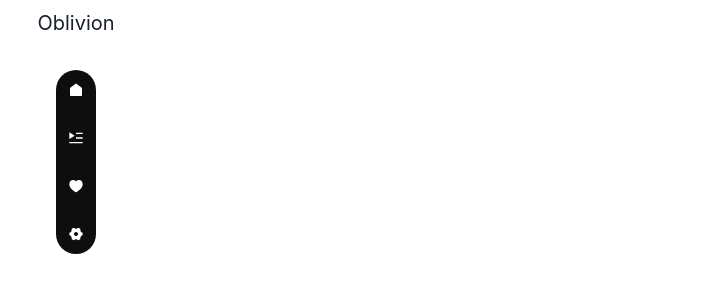
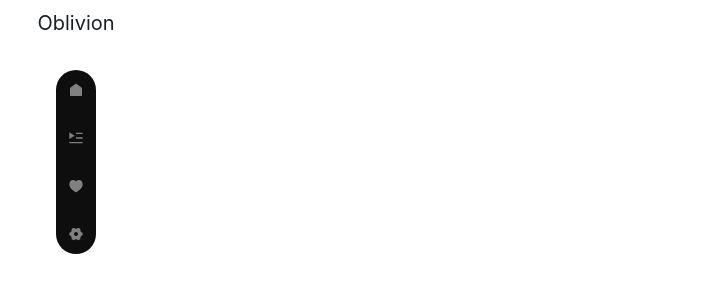
Before and after one commit to JasonMoraisF/Oblivion, a React (Create React App) app: page / in a window 1280 px wide. Shown: the part 289-582 px from the top of the page, without its empty margins (564-1280 px from the left). Built offline with nearby package versions, Linux system fonts and the light colour scheme.

Commit message:
feat: hover and onClick effects

```diff
--- a/src/components/NavBar.jsx
+++ b/src/components/NavBar.jsx
@@ -14,6 +14,11 @@
 } from '@chakra-ui/react';
 
 export const NavBar = () => {
+  const [selected, setSelected] = useState(null);
+  const handleIconClick = iconName => {
+    setSelected(iconName);
+  };
+
   return (
     <ChakraProvider>
       <VStack bgColor={'#0F0E0E'} borderRadius={'50px'}>
@@ -21,25 +26,61 @@
           icon={<RiHomeFill />}
           aria-label="Home Button"
           colorScheme="white"
-          color={'white'}
+          color={selected === 'home' ? 'white' : 'gray'}
+          boxShadow={
+            selected === 'home' ? '0px 0px 5px white' : '0px 0px 0px white'
+          }
+          borderRadius={'50px'}
+          _hover={{
+            color: 'white',
+          }}
+          onClick={() => handleIconClick('home')}
+          _active={{
+            boxShadow: '0px 0px 5px white',
+            borderColor: 'white',
+          }}
         />
         <IconButton
           icon={<RiPlayList2Fill />}
           aria-label="Playlist Button"
           colorScheme="white"
-          color={'white'}
+          color={selected === 'playlist' ? 'white' : 'gray'}
+          boxShadow={
+            selected === 'playlist' ? '0px 0px 5px white' : '0px 0px 0px white'
+          }
+          borderRadius={'50px'}
+          _hover={{
+            color: 'white',
+          }}
+          onClick={() => handleIconClick('playlist')}
         />
         <IconButton
           icon={<RiHeart3Fill />}
           aria-label="Favorite Button"
           colorScheme="white"
-          color={'white'}
+          color={selected === 'favorite' ? 'white' : 'gray'}
+          boxShadow={
+            selected === 'favorite' ? '0px 0px 5px white' : '0px 0px 0px white'
+          }
+          borderRadius={'50px'}
+          _hover={{
+            color: 'white',
+          }}
+          onClick={() => handleIconClick('favorite')}
         />
         <IconButton
           icon={<RiSettings4Fill />}
           aria-label="Settings Button"
           colorScheme="white"
-          color={'white'}
+          color={selected === 'config' ? 'white' : 'gray'}
+          boxShadow={
+            selected === 'config' ? '0px 0px 5px white' : '0px 0px 0px white'
+          }
+          borderRadius={'50px'}
+          _hover={{
+            color: 'white',
+          }}
+          onClick={() => handleIconClick('config')}
         />
       </VStack>
     </ChakraProvider>
```
